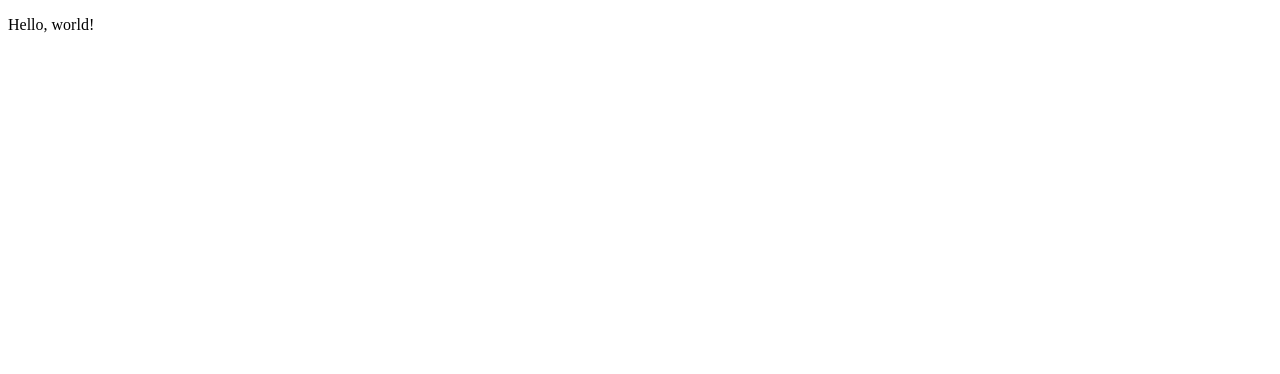
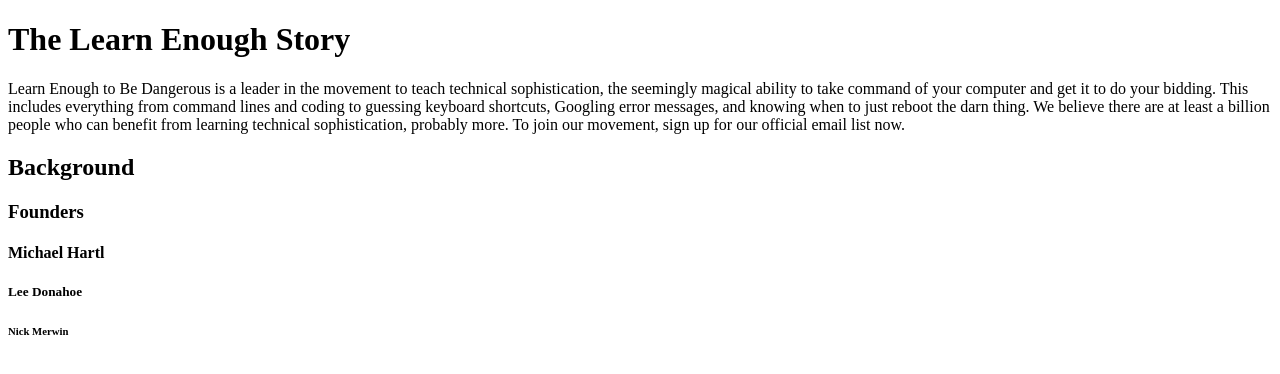
Before and after one commit to ramirezp1/sample_website, a plain HTML site: page index.html in a window 1280 px wide. Drawn offline with Linux system fonts and the light colour scheme.

Commit message:
Update index file

```diff
--- a/index.html
+++ b/index.html
@@ -1,10 +1,31 @@
 <!DOCTYPE html>
 <html>
   <head>
-    <title>Page Title</title>
+    <title>Learn Enough to Be Dangerous</title>
     <meta charset="utf-8">
   </head>
   <body>
-    <p>Hello, world!</p>
+    <h1>The Learn Enough Story</h1>
+    <p>
+      Learn Enough to Be Dangerous is a leader in the movement to teach
+      technical sophistication, the seemingly magical ability to take
+      command of your computer and get it to do your bidding. This includes
+      everything from command lines and coding to guessing keyboard shortcuts,
+      Googling error messages, and knowing when to just reboot the darn thing.
+      We believe there are at least a billion people who can benefit from
+      learning technical sophistication, probably more. To join our
+      movement, sign up for our official email list now.
+    </p>
+
+    <h2>Background</h2>
+
+    <h3>Founders</h3>
+
+    <h4>Michael Hartl</h4>
+
+    <h5>Lee Donahoe</h5>
+
+    <h6>Nick Merwin</h6>
+
   </body>
 </html>
```
